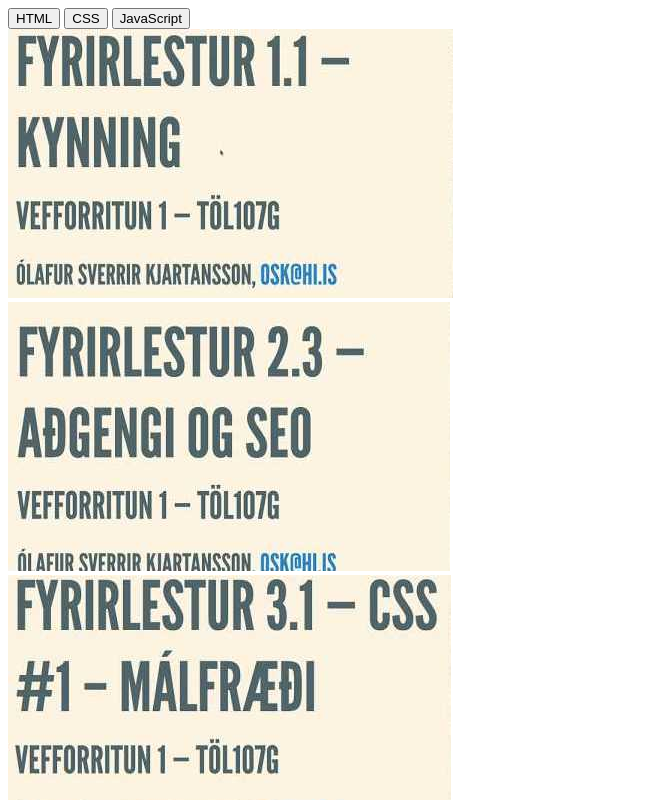
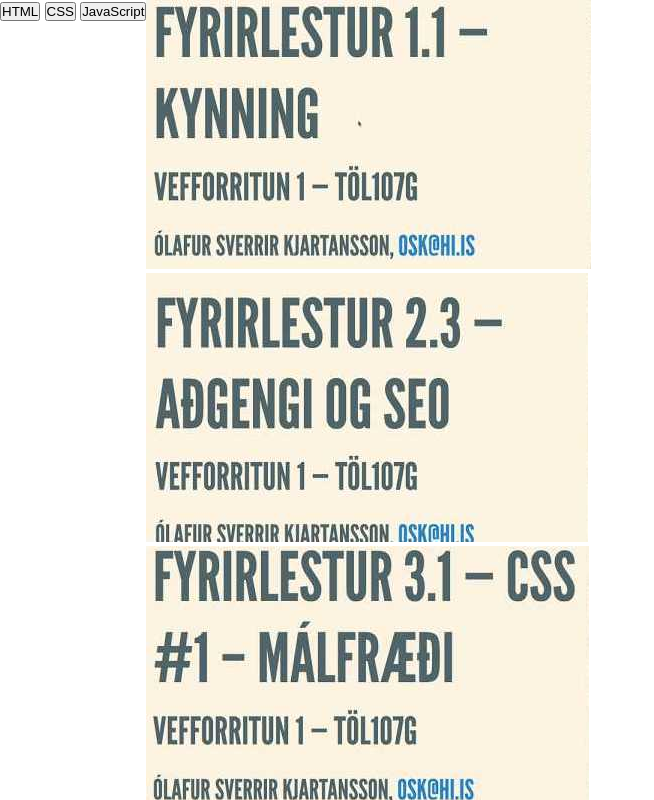
Before and after one commit to hinrikthor/hopverkefni2, a plain HTML site: page index.html in a window 1280 px wide. Shown: the top 800 px of the page, without its empty margins (0-654 px from the left). Drawn offline with nearby package versions, Linux system fonts and the light colour scheme; files that its build step writes are made by us from their sources.

Commit message:
Vantaði að vitna í stylesheet

```diff
--- a/index.html
+++ b/index.html
@@ -3,7 +3,7 @@
 <head>
   <meta charset="utf-8">
   <link href="https://fonts.googleapis.com/css?family=Lora:400,700|Roboto+Mono:400,700" rel="stylesheet">
-
+  <link rel="stylesheet" href="dist/styles.css">
   <title>Hópverkefni 2</title>
 </head>
 <body>
--- a/src/styles/styles.scss
+++ b/src/styles/styles.scss
@@ -24,4 +24,13 @@ img { /* stylelint-disable-line */
   max-width: 100%;
 }
 
+.page {
+  display: flex;
+
+  &__content {
+    display: flex;
+    flex-direction: row;
+  }
+}
+
 // TODO import
```
Also changed, not shown: fyrirlestur.html (+1 -1 lines).
